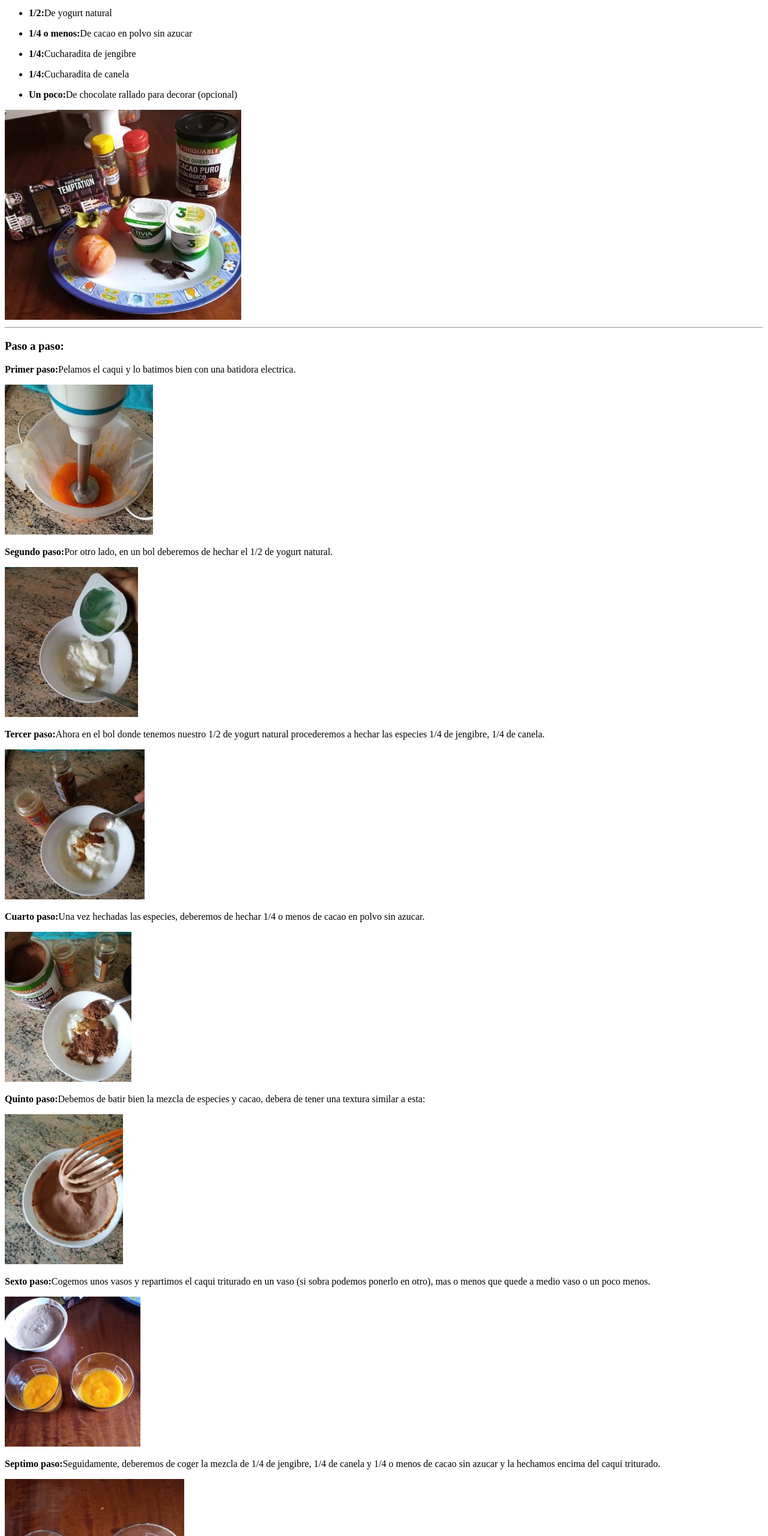
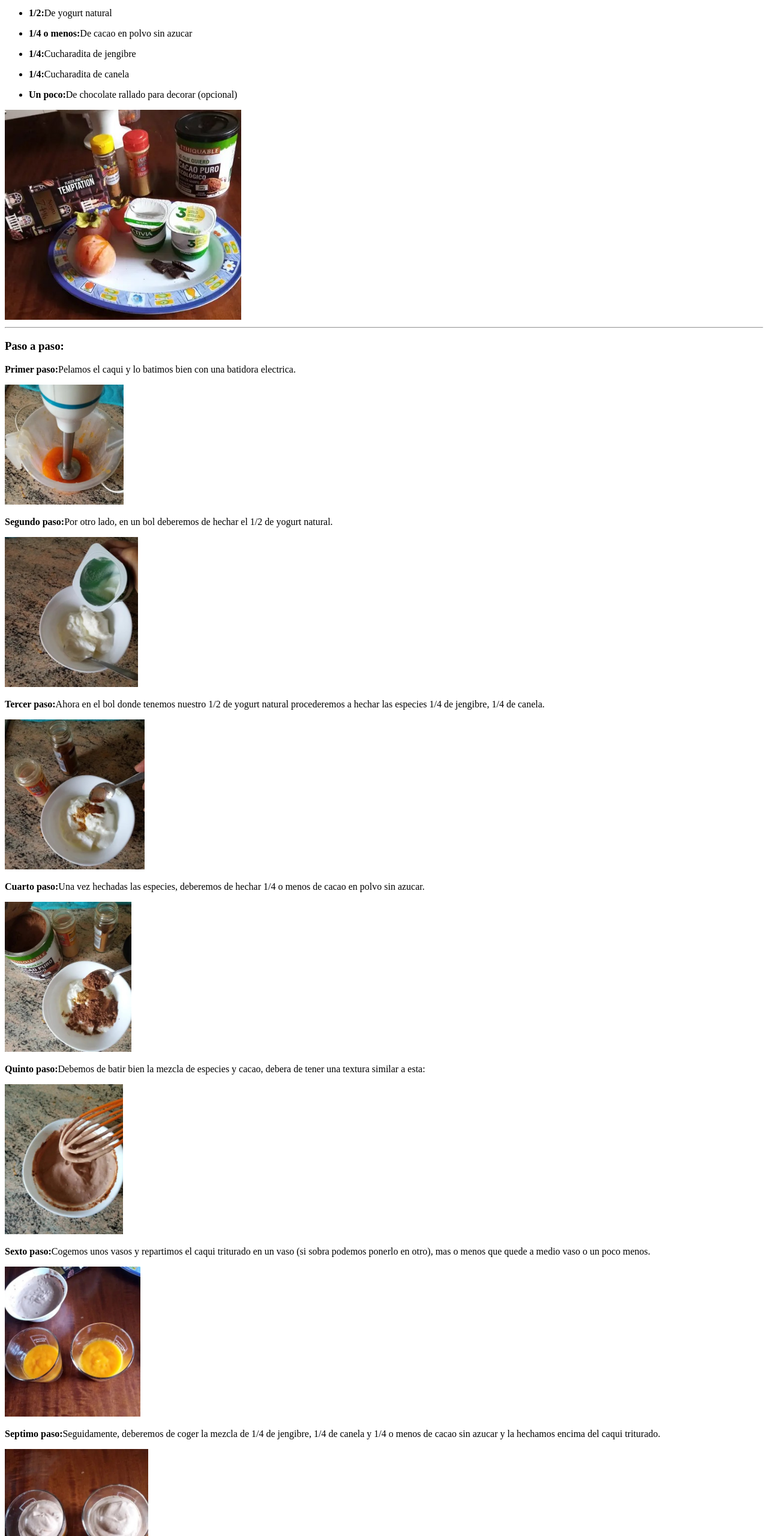
Before and after one commit to paulamoreno27/0373-A4-Mi.men-.saludable-PaulaMoreno, a plain HTML site: page postre/postre.html in a window 1280 px wide. Shown: the part 240-2800 px from the top of the page at 60% size. Drawn offline with Linux system fonts and the light colour scheme.

Commit message:
estructura paso a paso postre ajustada de img

```diff
--- a/postre/postre.html
+++ b/postre/postre.html
@@ -32,7 +32,7 @@
 
     <h3 id="Parte8">Paso a paso:</h3>
     <p><strong>Primer paso:</strong>Pelamos el caqui y lo batimos bien con una batidora electrica.</p>
-    <img src="./img/img02.jpg" alt="250" height="250">
+    <img src="./img/img02.jpg" alt="200" height="200">
     <br>
 
     <p><strong>Segundo paso:</strong>Por otro lado, en un bol deberemos de hechar el 1/2 de yogurt natural.</p>
@@ -56,11 +56,11 @@
     <br>
 
     <p><strong>Septimo paso:</strong>Seguidamente, deberemos de coger la mezcla de 1/4 de jengibre, 1/4 de canela y 1/4 o menos de cacao sin azucar y la hechamos encima del caqui triturado.</p>
-    <img src="./img/img09.jpg" alt="250" height="250">
+    <img src="./img/img09.jpg" alt="200" height="200">
     <br>
 
     <p><strong>Octavo paso:</strong>Este paso es opcional, esparcimos un poco de chocolate rallado por encima para decorar. Y ya estaria, lo llevamos al frigorifico hasta la hora que queramos servirlo y listo!</p>
-    <img src="./img/img10.jpg">
+    <img src="./img/img10.jpg" alt="250" height="250">
     <br>
     <hr>
 
```
